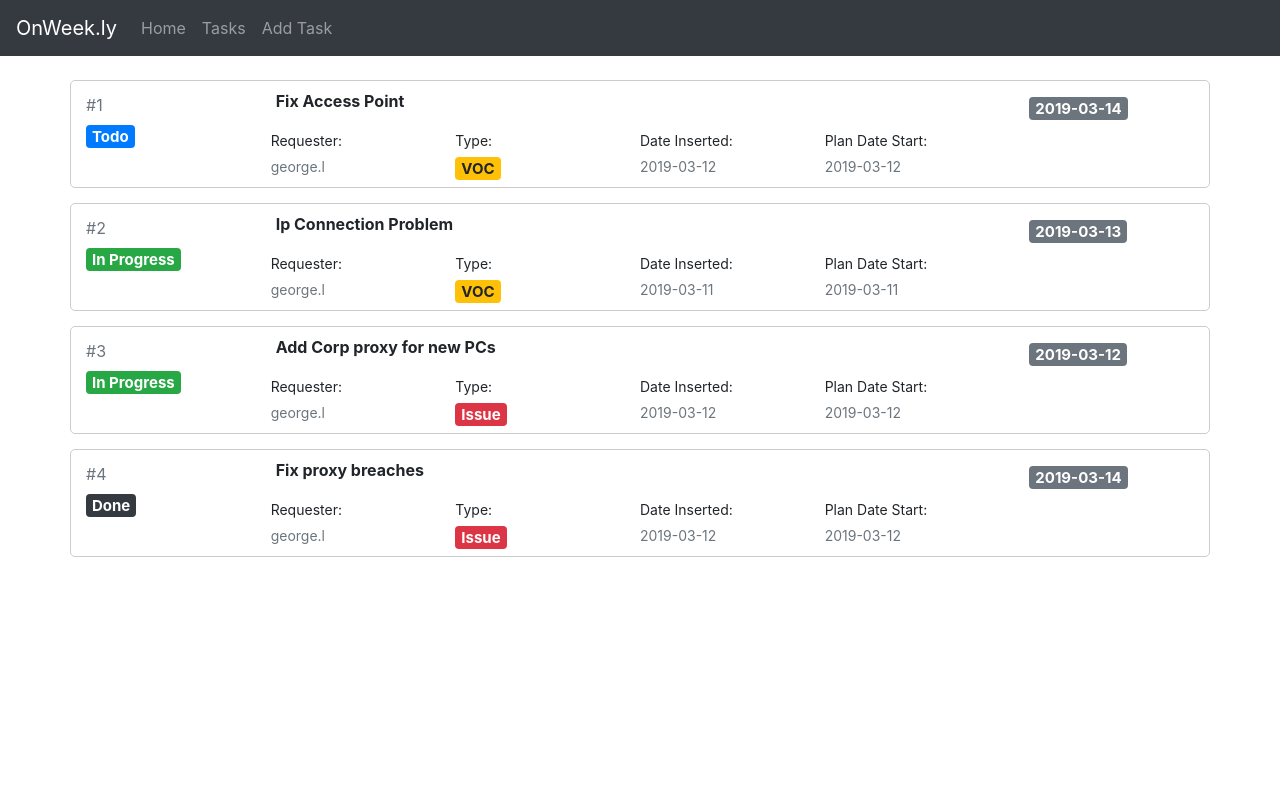
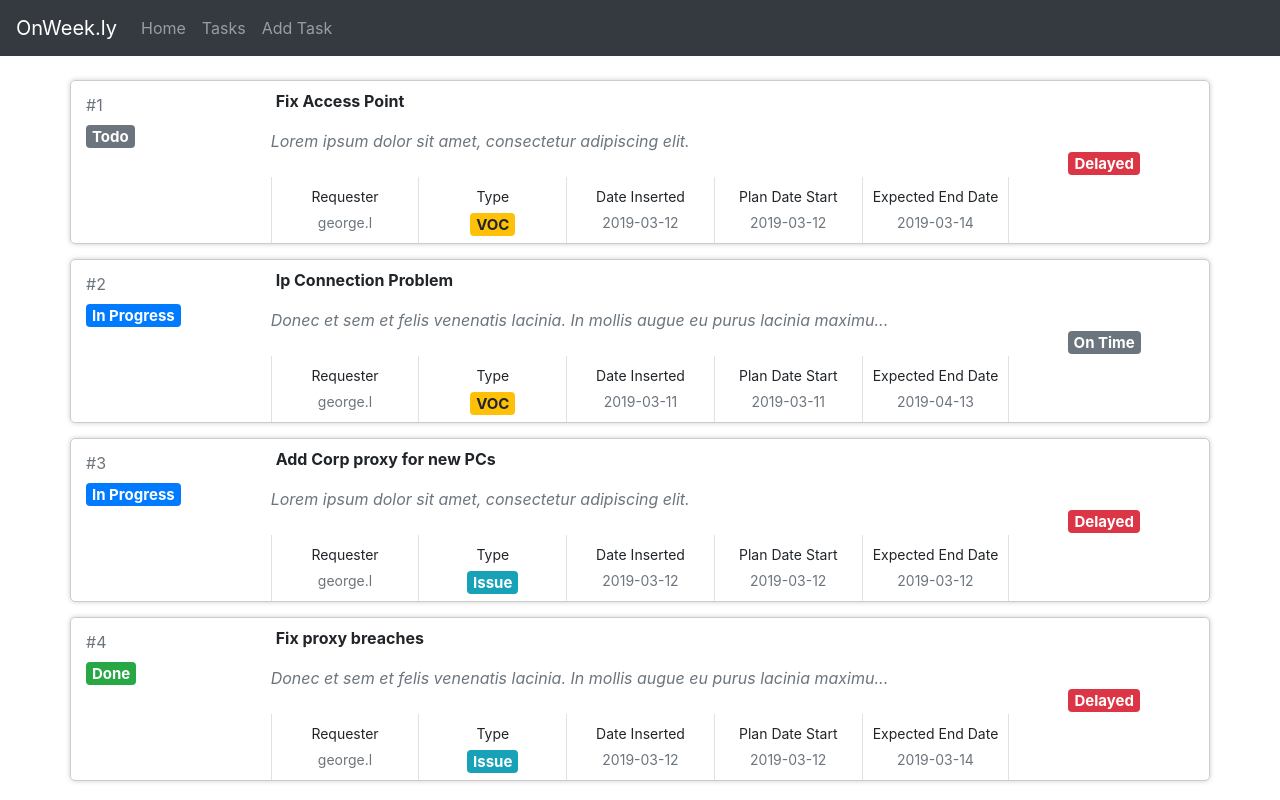
Before and after one commit to grglucastr/onweek.ly, a React (Create React App) app: page / in a window 1280 px wide. Built offline with nearby package versions, Linux system fonts and the light colour scheme.

Commit message:
Finish TaskList

```diff
--- a/src/components/App.js
+++ b/src/components/App.js
@@ -30,9 +30,9 @@ const tasks = [
   {
     id: 2,
     subject: "Ip Connection Problem",
-    description: "Lorem ipsum dolor sit amet, consectetur adipiscing elit.",
+    description: "Donec et sem et felis venenatis lacinia. In mollis augue eu purus lacinia maximus. Lorem ipsum dolor sit amet, consectetur adipiscing elit. Fusce sed urna neque. Morbi eu quam bibendum, pharetra sapien a, rhoncus mi. Donec a maximus massa. Pellentesque luctus tortor a dolor ultricies tristique. Sed aliquet non tortor quis rutrum. Nunc mollis ut arcu sed rutrum. Sed ut aliquam orci, a laoreet neque. Etiam non rutrum tortor, in consectetur augue. ",
     startDate: new Date("2019-03-11"),
-    expectedEndDate: new Date("2019-03-13"),
+    expectedEndDate: new Date("2019-04-13"),
     status: 2,
     type: 2,
   },
@@ -50,7 +50,7 @@ const tasks = [
   {
     id: 4,
     subject: "Fix proxy breaches",
-    description: "Lorem ipsum dolor sit amet, consectetur adipiscing elit.",
+    description: "Donec et sem et felis venenatis lacinia. In mollis augue eu purus lacinia maximus. Lorem ipsum dolor sit amet, consectetur adipiscing elit. Fusce sed urna neque. Morbi eu quam bibendum, pharetra sapien a, rhoncus mi. Donec a maximus massa. Pellentesque luctus tortor a dolor ultricies tristique. Sed aliquet non tortor quis rutrum. Nunc mollis ut arcu sed rutrum. Sed ut aliquam orci, a laoreet neque. Etiam non rutrum tortor, in consectetur augue. ",
     startDate: new Date("2019-03-12"),
     expectedEndDate: new Date("2019-03-14"),
     status: 3,
--- a/src/components/tasks/Task.css
+++ b/src/components/tasks/Task.css
@@ -8,6 +8,7 @@
   border: 1px solid #ccc;
   margin-bottom: 15px;
   border-radius: 5px;
+  box-shadow: 0px 0px 5px #ccc;
 }
 
 .task-item:hover {
@@ -27,3 +28,9 @@
   display: block;
   height: 18px;
 }
+
+.task-item-date-status{
+  display: flex;
+  justify-content: center;
+  align-items: center;
+}
--- a/src/components/tasks/TaskList.js
+++ b/src/components/tasks/TaskList.js
@@ -3,6 +3,11 @@ import TaskListItem from "./TaskListItem";
 import { connect } from "react-redux";
 
 class TaskList extends Component {
+
+  callThisAction = (task) =>{
+    console.log(`Task selected ${task.id}`);
+  }
+
   render() {
     const { tasks } = this.props;
 
@@ -13,9 +18,7 @@ class TaskList extends Component {
             <TaskListItem
               key={task.id}
               task={task}
-              onClick={() => {
-                return console.log("sadfasdfasdf");
-              }}
+              onSelected={(task) => this.callThisAction(task)}
             />
           ))}
         </div>
--- a/src/components/tasks/TaskListItem.js
+++ b/src/components/tasks/TaskListItem.js
@@ -7,11 +7,11 @@ import { dateFormat } from "../../util/";
 const renderBadgeTaskStatus = statusCode => {
   switch (statusCode) {
     case 1:
-      return <Badge variant="primary">Todo</Badge>;
+      return <Badge variant="secondary">Todo</Badge>;
     case 2:
-      return <Badge variant="success">In Progress</Badge>;
+      return <Badge variant="primary">In Progress</Badge>;
     case 3:
-      return <Badge variant="dark">Done</Badge>;
+      return <Badge variant="success">Done</Badge>;
     default:
       return "";
   }
@@ -20,7 +20,7 @@ const renderBadgeTaskStatus = statusCode => {
 const renderBadgeTaskType = typeCode => {
   switch (typeCode) {
     case 1:
-      return <Badge variant="danger">Issue</Badge>;
+      return <Badge variant="info">Issue</Badge>;
     case 2:
       return <Badge variant="warning">VOC</Badge>;
     default:
@@ -28,10 +28,19 @@ const renderBadgeTaskType = typeCode => {
   }
 };
 
-const TaskListItem = ({ task }) => {
+const renderBadgeTaskDue = expectedEndDate => {
+  const today = new Date();
+
+  if(today > expectedEndDate){
+    return <Badge variant="danger">Delayed</Badge>;
+  }
+  return <Badge variant="secondary">On Time</Badge>;
+}
+
+const TaskListItem = ({ task, onSelected }) => {
   return (
-    <div>
-      <Container className="task-item">
+    <div onClick={() => onSelected(task)}>
+      <Container className="task-item ">
         <Row>
           <Col xs={12} sm={2} className="p-0">
             <div className="text-muted mt-1" style={{ height: "30px" }}>
@@ -45,47 +54,57 @@ const TaskListItem = ({ task }) => {
             <Row>
               <Col>
                 <strong className="task-item-info">{task.subject}</strong>
+                <p className="text-muted font-italic">
+                  {task.description.substr(0, 80)}
+                  {task.description.length > 80 ? '...' : ''}
+                </p>
               </Col>
             </Row>
 
-            <Row>
+            <Row className="text-center">
               <Col>
-                <div className="task-item-info-sub">
-                  <label>Requester: </label>
+                <div className="task-item-info-sub border-left">
+                  <label>Requester </label>
                   <span className="text-muted">george.l</span>
                 </div>
               </Col>
               <Col>
-                <div className="task-item-info-sub">
-                  <label>Type: </label>
+                <div className="task-item-info-sub border-left">
+                  <label>Type </label>
                   <div className="bagde-area">
                     {renderBadgeTaskType(task.type)}
                   </div>
                 </div>
               </Col>
               <Col>
-                <div className="task-item-info-sub">
-                  <label>Date Inserted: </label>
+                <div className="task-item-info-sub border-left">
+                  <label>Date Inserted </label>
                   <span className="text-muted">
                     {dateFormat(task.startDate)}
                   </span>
                 </div>
               </Col>
               <Col>
-                <div className="task-item-info-sub">
-                  <label>Plan Date Start: </label>
+                <div className="task-item-info-sub border-left">
+                  <label>Plan Date Start </label>
                   <span className="text-muted">
                     {dateFormat(task.startDate)}
                   </span>
                 </div>
               </Col>
+              <Col>
+                <div className="task-item-info-sub border-left border-right">
+                  <label>Expected End Date </label>
+                  <span className="text-muted">
+                  {dateFormat(task.expectedEndDate)}
+                  </span>
+                </div>
+              </Col>
             </Row>
           </Col>
-          <Col xs={12} sm={2}>
+          <Col xs={12} sm={2} className="task-item-date-status">
             <div className="task-item-info bagde-area">
-              <Badge variant="secondary" className="mt-3">
-                {dateFormat(task.expectedEndDate)}
-              </Badge>
+                { renderBadgeTaskDue(task.expectedEndDate) }
             </div>
           </Col>
         </Row>
```
